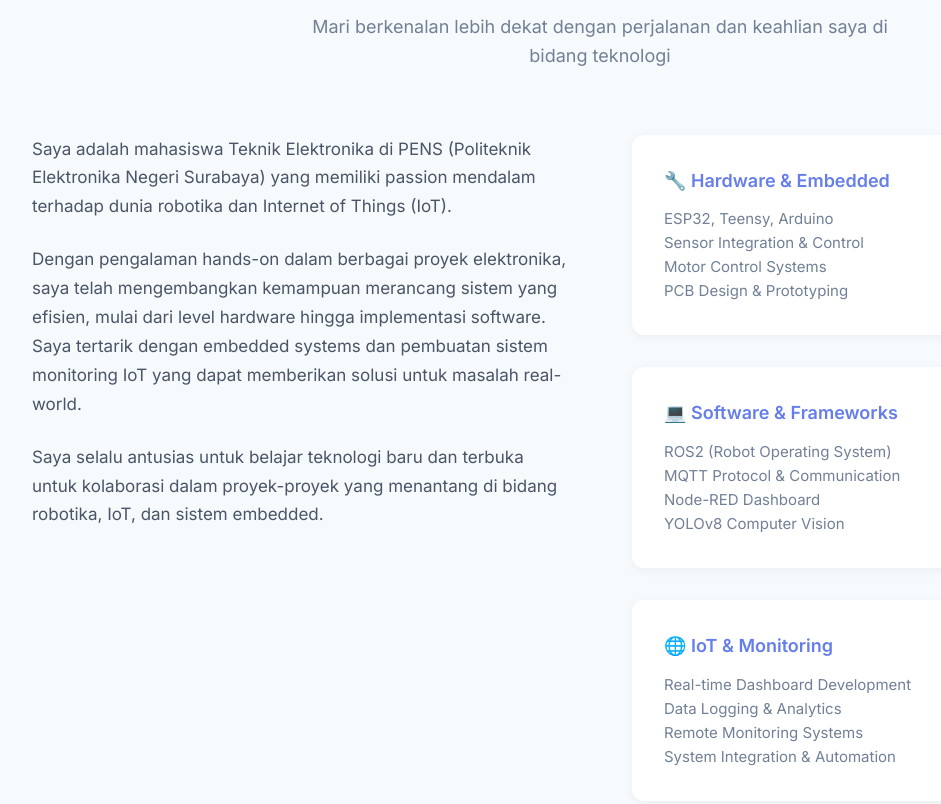
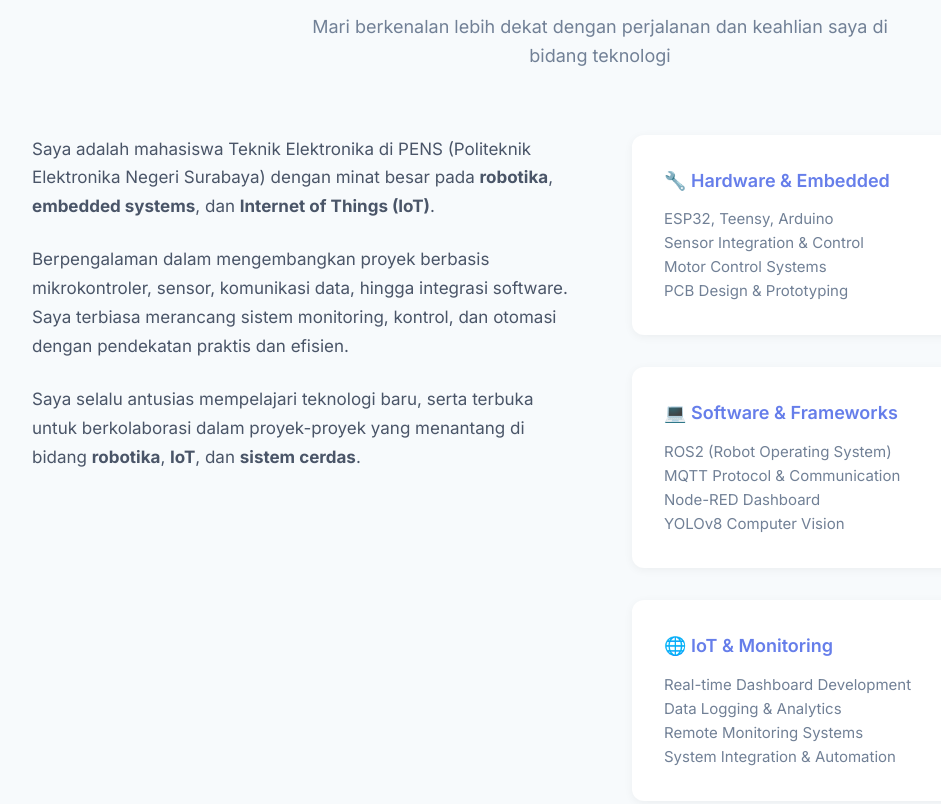
Before and after one commit to DiqtaPutraAditya/Diqta_Putra_Aditya, a plain HTML site: page index.html in a window 1280 px wide. Shown: the part 963-1767 px from the top of the page, without its empty margins (40-981 px from the left). Drawn offline with Linux system fonts and the light colour scheme.

Commit message:
Update index.html

```diff
--- a/index.html
+++ b/index.html
@@ -741,6 +741,22 @@
         }
     </style>
 </head>
+  <!-- Favicon (logo kecil di tab browser) -->
+  <link rel="icon" type="image/png" href="https://github.com/DiqtaPutraAditya/Diqta_Putra_Aditya/blob/main/1744994732608.jpeg">
+
+  <!-- Open Graph meta tags untuk preview -->
+  <meta property="og:title" content="Website Diqta Putra Aditya">
+  <meta property="og:description" content="Selamat datang di website saya. Berisi project, catatan, dan karya pribadi.">
+  <meta property="og:image" content="https://github.com/DiqtaPutraAditya/DiqtaPutraAditya/blob/main/img/github-header-image.png">
+  <meta property="og:url" content="https://diqtaputraaditya.github.io/Diqta_Putra_Aditya/index.html">
+  <meta property="og:type" content="website">
+
+  <!-- Twitter Card -->
+  <meta name="twitter:card" content="summary_large_image">
+  <meta name="twitter:title" content="Website Diqta Putra Aditya">
+  <meta name="twitter:description" content="Selamat datang di website saya. Berisi project, catatan, dan karya pribadi.">
+  <meta name="twitter:image" content="https://github.com/DiqtaPutraAditya/DiqtaPutraAditya/blob/main/img/github-header-image.png">
+
 <body>
     <!-- Header -->
     <header class="header">
@@ -789,17 +805,16 @@
                 <div class="about__text">
                     <p>
                         Saya adalah mahasiswa Teknik Elektronika di PENS (Politeknik Elektronika Negeri Surabaya)
-                        yang memiliki passion mendalam terhadap dunia robotika dan Internet of Things (IoT).
+                        dengan minat besar pada <b>robotika</b>, <b>embedded systems</b>, dan <b>Internet of Things (IoT)</b>.
                     </p>
                     <p>
-                        Dengan pengalaman hands-on dalam berbagai proyek elektronika, saya telah mengembangkan
-                        kemampuan merancang sistem yang efisien, mulai dari level hardware hingga implementasi software.
-                        Saya tertarik dengan embedded systems dan pembuatan sistem monitoring IoT yang dapat memberikan
-                        solusi untuk masalah real-world.
+                        Berpengalaman dalam mengembangkan proyek berbasis mikrokontroler, sensor, komunikasi data, hingga
+                        integrasi software. Saya terbiasa merancang sistem monitoring, kontrol, dan otomasi
+                        dengan pendekatan praktis dan efisien.
                     </p>
                     <p>
-                        Saya selalu antusias untuk belajar teknologi baru dan terbuka untuk kolaborasi dalam
-                        proyek-proyek yang menantang di bidang robotika, IoT, dan sistem embedded.
+                        Saya selalu antusias mempelajari teknologi baru, serta terbuka untuk berkolaborasi dalam
+                        proyek-proyek yang menantang di bidang <b>robotika</b>, <b>IoT</b>, dan <b>sistem cerdas</b>.
                     </p>
                 </div>
 
@@ -900,7 +915,7 @@
                         </div>
                         <div class="project__links">
                             <a href="https://github.com/DiqtaPutraAditya/IoT_Modul_PembelajaranESP32" class="project__link">View Code</a>
-                            <a href="#" class="project__link">Dokumentasi</a>
+                            <a href="https://drive.google.com/file/d/1YGP82iDd0PpY6AgMcE18WlP8LMJOkoqf/view?usp=sharing" class="project__link">Dokumentasi</a>
                         </div>
                     </div>
                 </div>
@@ -927,7 +942,7 @@
                         </div>
                         <div class="project__links">
                             <a href="https://github.com/DiqtaPutraAditya/GUI_monitoring_robot/tree/main" class="project__link">View Code</a>
-                            <a href="#" class="project__link">Dokumentasi</a>
+                            <!-- <a href="#" class="project__link">Dokumentasi</a> -->
                         </div>
                     </div>
                 </div>
```
